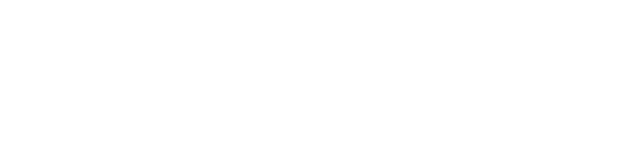
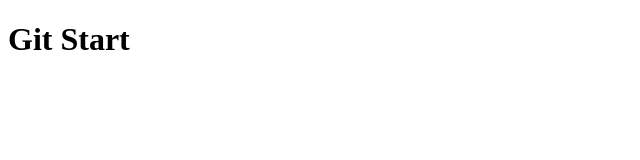
Before and after one commit to ViacheslavLife/git_start, a plain HTML site: page index.html in a window 1280 px wide. Shown: the whole page, without its empty margins (0-640 px from the left). Drawn offline with Linux system fonts and the light colour scheme.

```diff
--- a/index.html
+++ b/index.html
@@ -7,6 +7,6 @@
 	<title>Git Start</title>
 </head>
 <body>
-
+	<h1>Git Start</h1>
 </body>
 </html>
```
Also changed, not shown: 1 other file.
